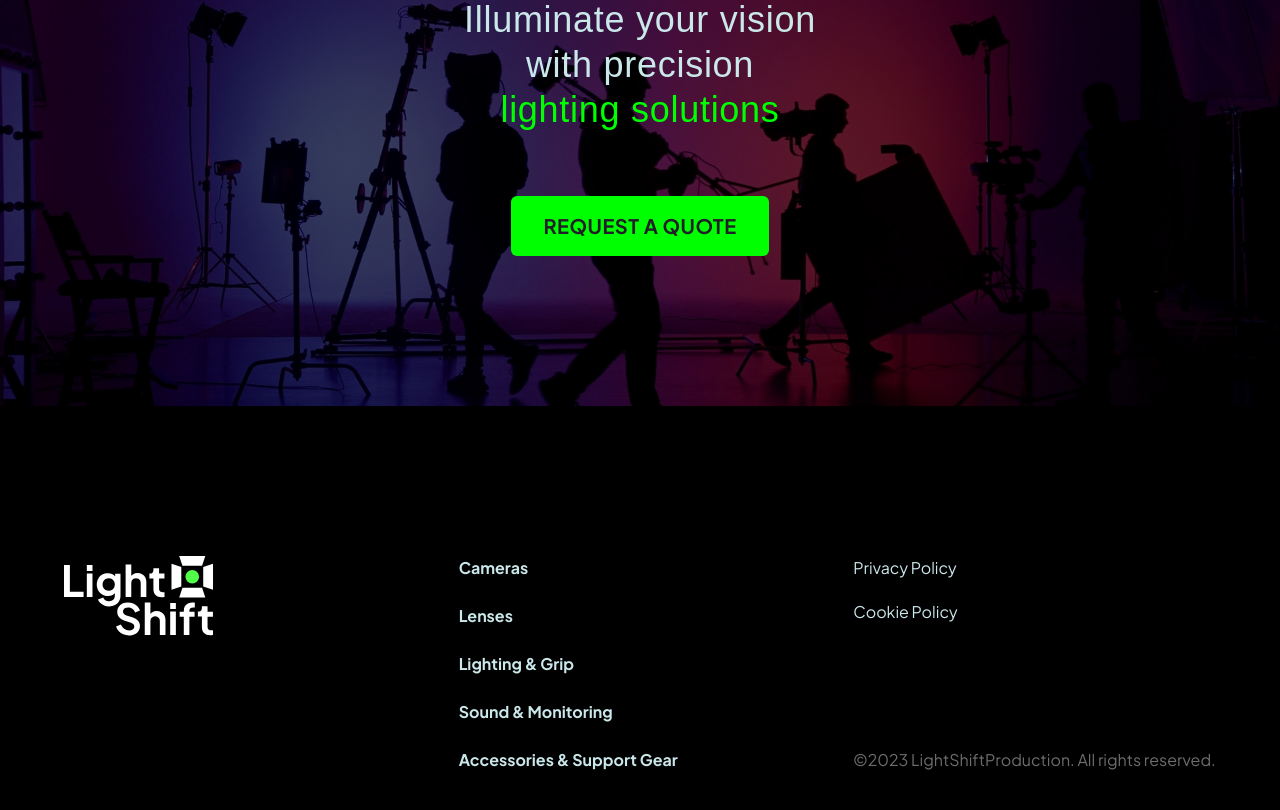
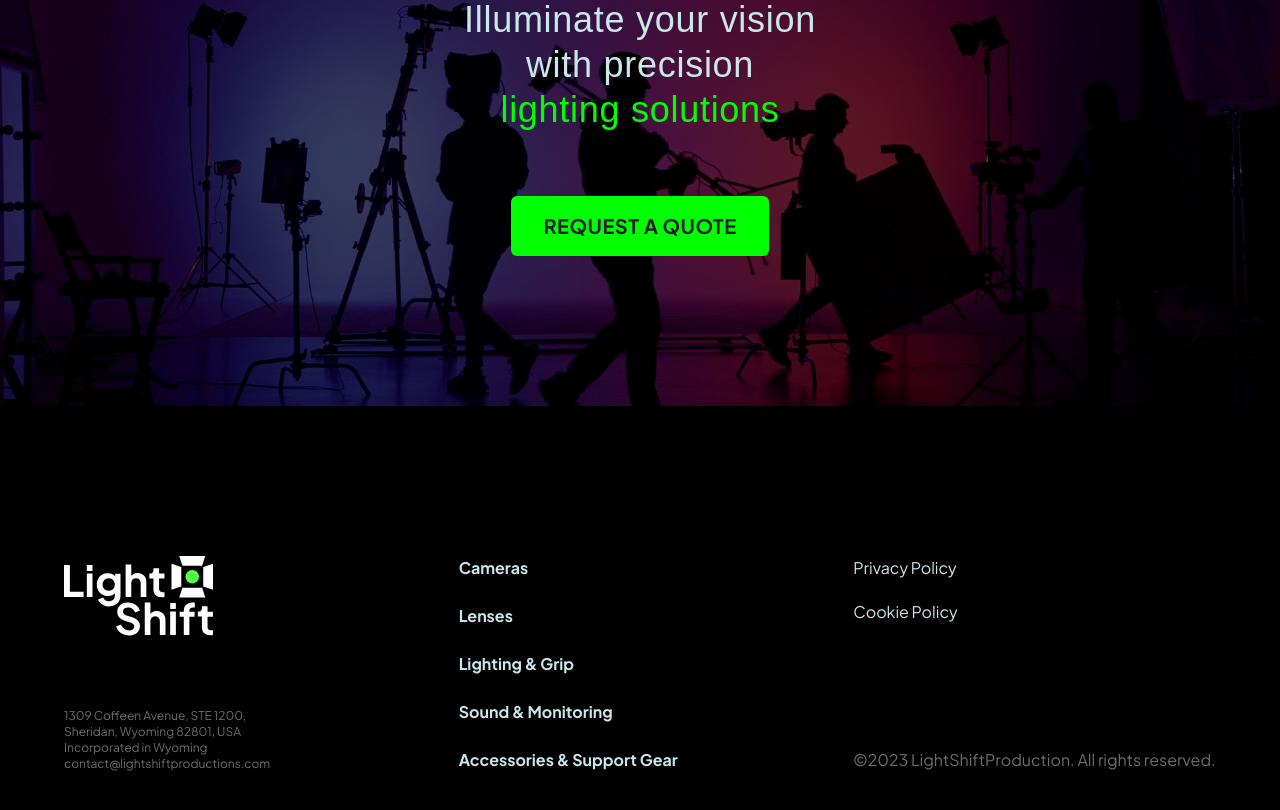
Before and after one commit to IlonaKuzmina/light, a Next.js app: page / in a window 1280 px wide. Shown: the part 6117-6927 px from the top of the page. Built offline with nearby package versions, Linux system fonts and the light colour scheme; a web font is replaced by a local one.

Commit message:
addres added in footer

```diff
--- a/src/components/Footer.tsx
+++ b/src/components/Footer.tsx
@@ -32,6 +32,7 @@ export default function Footer() {
     <footer className="section-top-padding">
       <div className="max-[1440px] container">
         <div className="grid grid-cols-1 gap-8 sm:grid-cols-2 md:grid-cols-3">
+          <div className="flex flex-col">
             <div className="w-[130px] md:w-[150px]">
               <Link href="/" className="group">
                 <svg
@@ -40,7 +41,7 @@ export default function Footer() {
                   viewBox="0 0 151 80"
                   fill="none"
                   xmlns="http://www.w3.org/2000/svg"
-                className="w-full h-auto"
+                  className="h-auto w-full"
                 >
                   <path
                     d="M0 41.2066V9.00488H5.90724V36.0197H19.7028V41.2066H0Z"
@@ -113,6 +114,23 @@ export default function Footer() {
               </Link>
             </div>
 
+            <div className="hidden sm:mt-auto sm:block">
+              <ul className="text-xs text-[#6D6D6D]">
+                <li>1309 Coffeen Avenue, STE 1200,</li>
+                <li>Sheridan, Wyoming 82801, USA</li>
+                <li>Incorporated in Wyoming</li>
+                <li>
+                  <a
+                    className="hover:text-primary duration-300"
+                    href="mailto:contact@lightshiftproductions.com"
+                  >
+                    contact@lightshiftproductions.com
+                  </a>
+                </li>
+              </ul>
+            </div>
+          </div>
+
           <div className="flex flex-col gap-6">
             {categories.map((category, index) => (
               <button
@@ -140,6 +158,22 @@ export default function Footer() {
                 ))}
               </ul>
 
+              <div className="block sm:hidden md:mt-auto mt-12">
+                <ul className="text-xs text-[#6D6D6D]">
+                  <li>1309 Coffeen Avenue, STE 1200,</li>
+                  <li>Sheridan, Wyoming 82801, USA</li>
+                  <li>Incorporated in Wyoming</li>
+                  <li>
+                    <a
+                      className="hover:text-primary duration-300"
+                      href="mailto:contact@lightshiftproductions.com"
+                    >
+                      contact@lightshiftproductions.com
+                    </a>
+                  </li>
+                </ul>
+              </div>
+
               <p className="mt-12 text-center text-base text-[#6D6D6D] sm:text-start md:mt-auto">
                 ©2023 LightShiftProduction. All rights reserved.
               </p>
```
Lines whose indentation alone changed are shown as unchanged.
